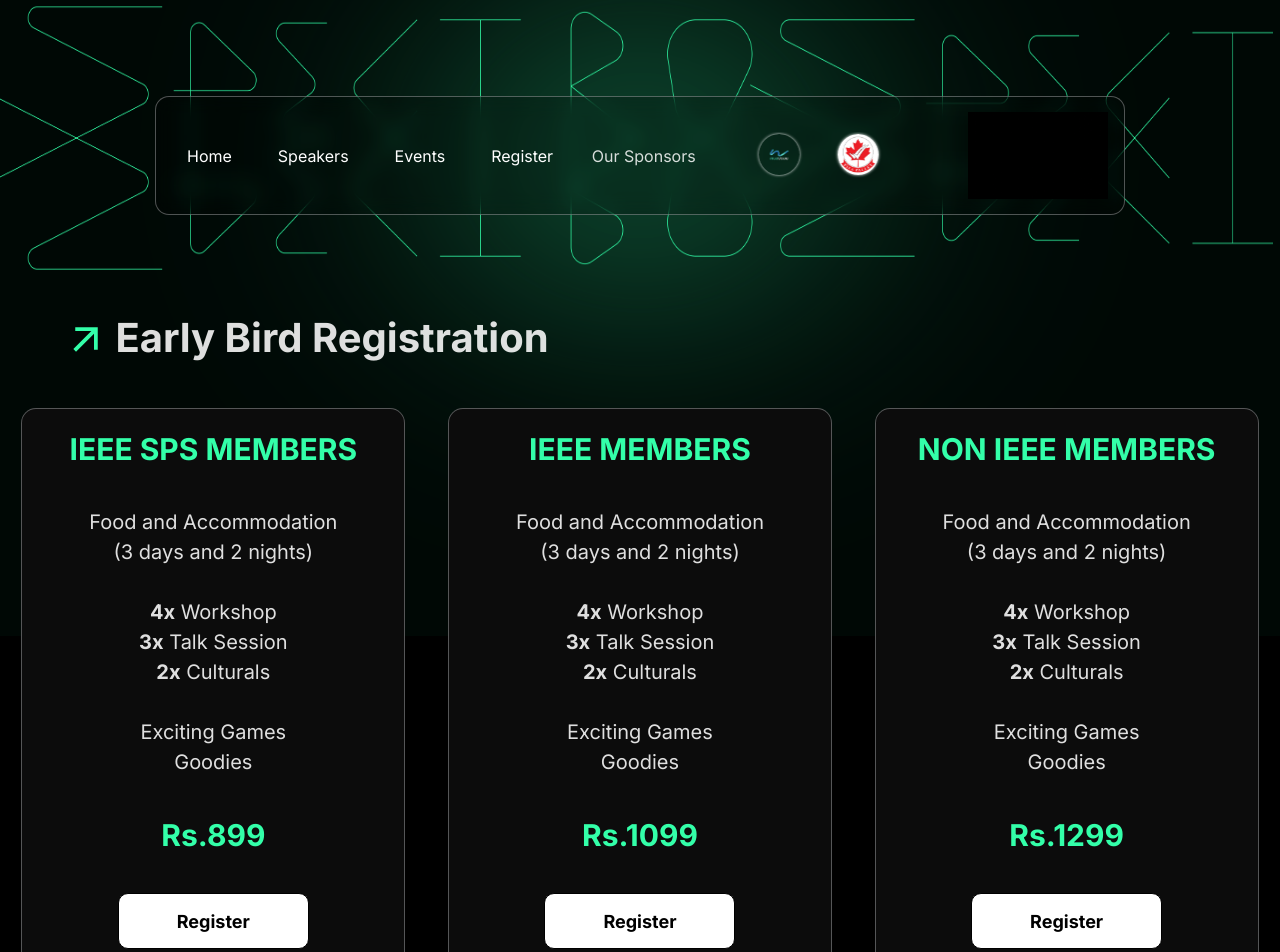
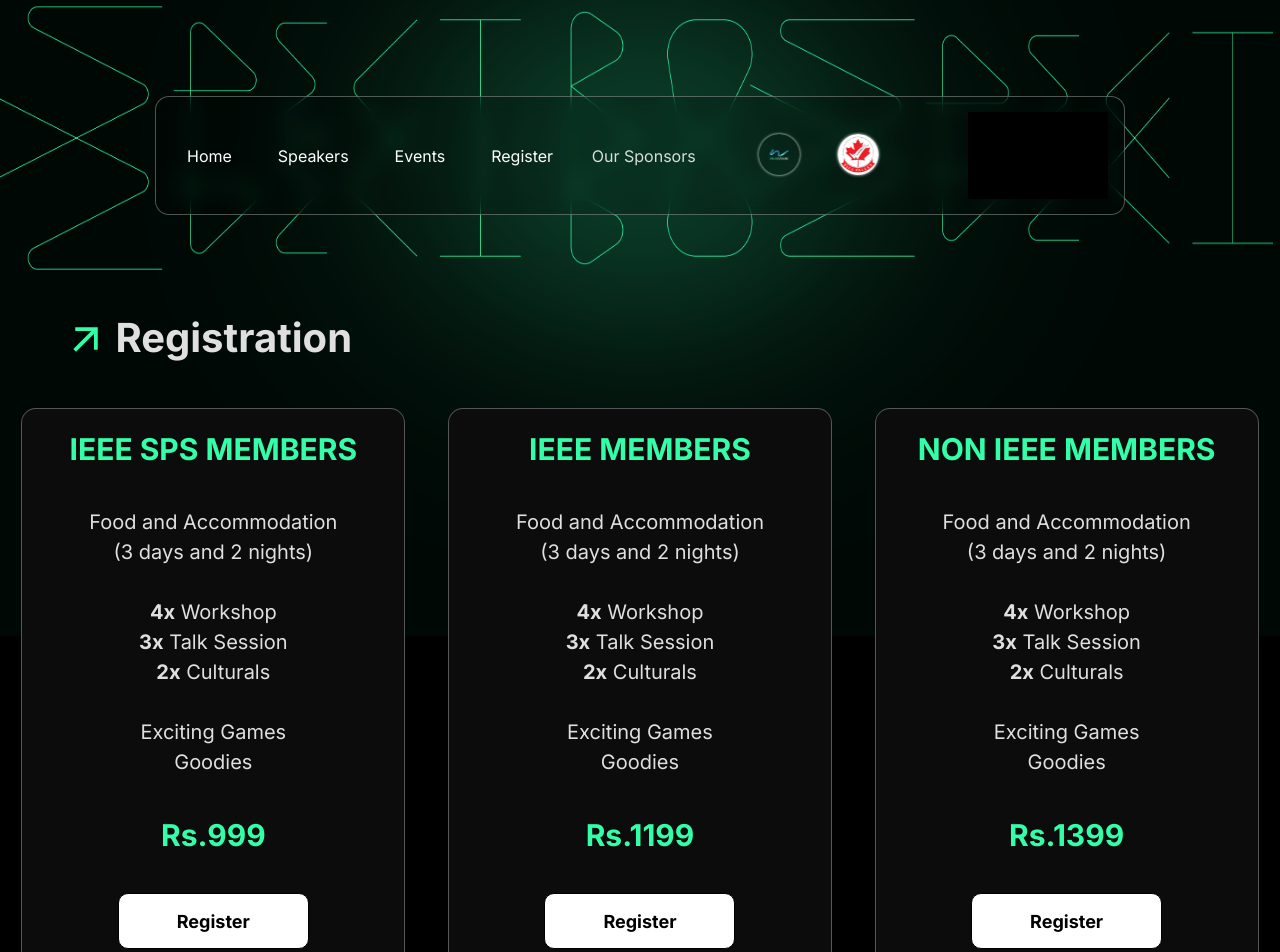
Before and after one commit to IEEE-FISAT-SB-WEBCOM/SpectroSpect-Main, a React (Vite) app in the folder frontend/: page /Registration in a window 1280 px wide. Shown: the top 952 px of the page. Built offline with nearby package versions, Linux system fonts and the light colour scheme.

Commit message:
Registration prices fixed

```diff
--- a/frontend/src/App.css
+++ b/frontend/src/App.css
@@ -314,7 +314,7 @@
 .regsitrationCard h1{
   font-weight: 600;
   font-size: 30px;
-  color: #33FFA9
+  color: #33FFA9;
 }
 
 .regsitrationCard p {
--- a/frontend/src/components/RegistrationCore.jsx
+++ b/frontend/src/components/RegistrationCore.jsx
@@ -48,7 +48,7 @@
 
             <div className="headingRegistration">
                 <MdArrowOutward style={{marginLeft:window.innerHeight>window.innerWidth?"10vw":"5vw",color:"#33FFA9",fontSize:"45px",marginRight:"0.5vw"}}/>
-                <h1 style={{fontWeight:"700"}}>Early Bird Registration</h1>
+                <h1 style={{fontWeight:"700"}}>Registration</h1>
             </div>
             <div id="registrationContainer" style={{display:"flex",justifyContent:"space-around",alignItems:"center",flexDirection:window.innerHeight>window.innerWidth?"column":"row"}}>
                 <div className="regsitrationCard" style={{width:window.innerHeight>window.innerWidth?"80vw":"30vw"}}>
@@ -60,8 +60,8 @@
                         Exciting Games<br/>
                         Goodies
                     </p>
-                    <h1>Rs.899</h1>
-                    <button><a href="https://www.yepdesk.com/embed/open-register/6587c946c9e77c0001708f02/eev6mamlun">Register</a></button>
+                    <h1>Rs.999</h1>
+                    <button><a href="https://www.yepdesk.com/embed/open-register/6591465546e0fb0001b7d5cb/fdj96uc2ai">Register</a></button>
                 </div>
                 <div className="regsitrationCard" style={{width:window.innerHeight>window.innerWidth?"80vw":"30vw"}}>
                     <h1>IEEE MEMBERS</h1>
@@ -72,8 +72,8 @@
                         Exciting Games<br/>
                         Goodies
                     </p>
-                    <h1>Rs.1099</h1>
-                    <button><a href="https://www.yepdesk.com/embed/open-register/6587c946c9e77c0001708f02/eev6mamlun">Register</a></button>
+                    <h1>Rs.1199</h1>
+                    <button><a href="https://www.yepdesk.com/embed/open-register/6591465546e0fb0001b7d5cb/fdj96uc2ai">Register</a></button>
 
                 </div>
                 <div className="regsitrationCard" style={{width:window.innerHeight>window.innerWidth?"80vw":"30vw"}}>
@@ -85,8 +85,8 @@
                         Exciting Games<br/>
                         Goodies
                     </p>
-                    <h1>Rs.1299</h1>
-                    <button><a href="https://www.yepdesk.com/embed/open-register/6587c946c9e77c0001708f02/eev6mamlun">Register</a></button>
+                    <h1>Rs.1399</h1>
+                    <button><a href="https://www.yepdesk.com/embed/open-register/6591465546e0fb0001b7d5cb/fdj96uc2ai">Register</a></button>
                 </div>
             </div>
         </div>
```
